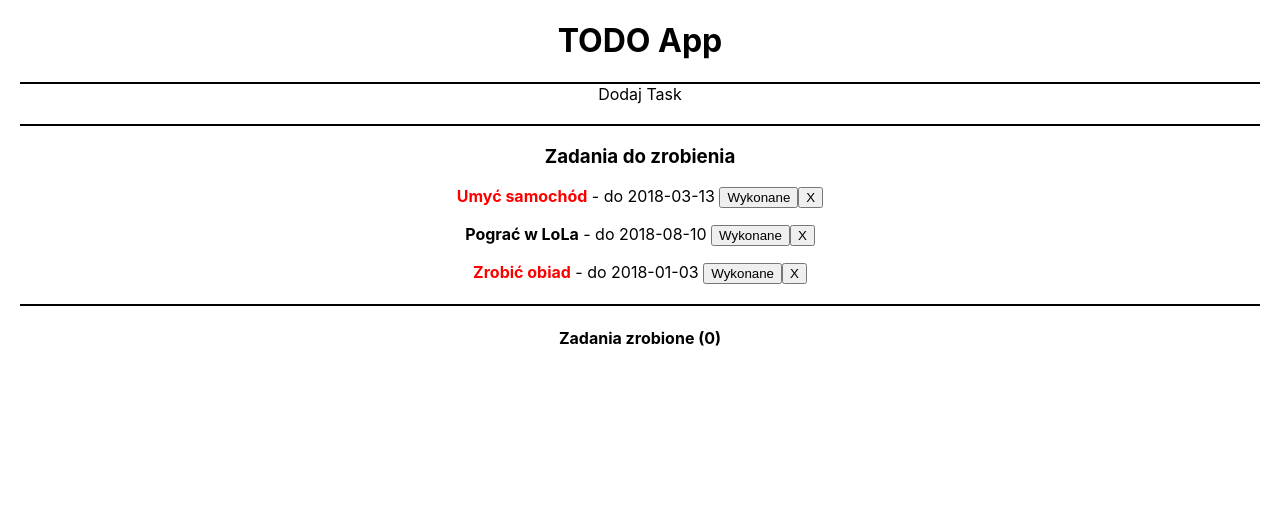
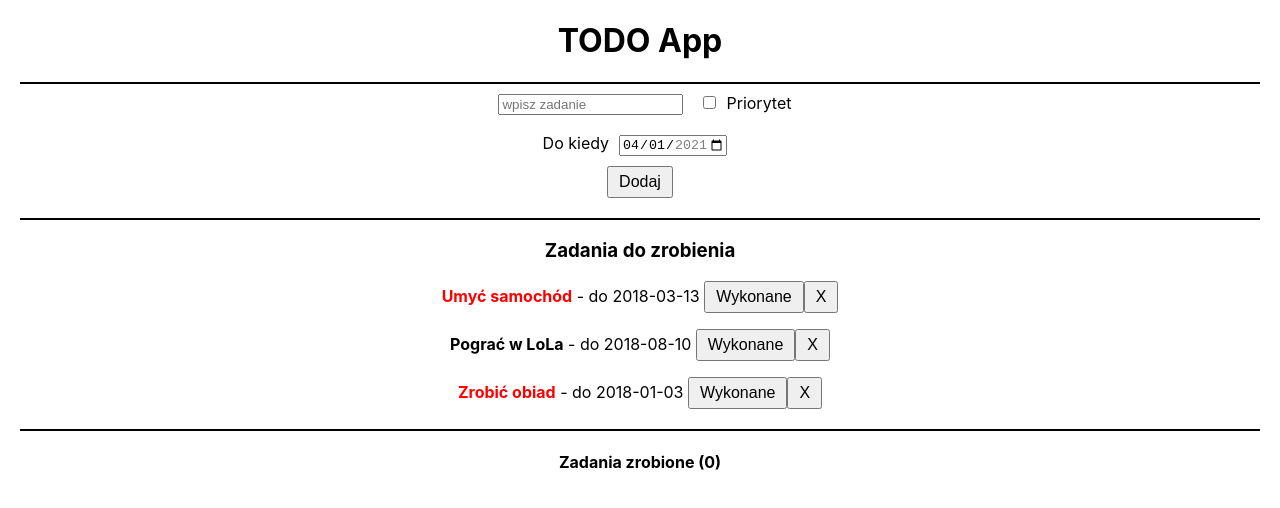
Before and after one commit to JacobOsowsky/ToDo, a React (Create React App) app: page / in a window 1280 px wide. Shown: the top 508 px of the page. Built offline with nearby package versions, Linux system fonts and the light colour scheme.

Commit message:
create structure of adding component

```diff
--- /dev/null
+++ b/src/components/AddTask.css
@@ -0,0 +1,8 @@
+input {
+    margin: 10px;
+}
+
+button {
+    font-size: 16px;
+    padding: 5px 10px;
+}
--- a/src/components/AddTask.js
+++ b/src/components/AddTask.js
@@ -1,11 +1,22 @@
 import React, {Component} from 'react';
+import './AddTask.css'
 
 class AddTask extends Component {
-    state = {  }
+    state = {
+        text: "",
+        checked: false,
+        date: "2021-04-01"
+     }
     render() {
         return (
             <div className="add">
-                Dodaj Task
+                <input type="text" placeholder="wpisz zadanie" id="text" value={this.state.text}></input>
+                <input type="checkbox" id="checked" checked={this.state.checked}></input>
+                <label htmlFor="checked">Priorytet</label> <br/>
+                <label htmlFor="date">Do kiedy</label>
+                <input type="date" id="date" value={this.state.date} min="2021-03-17" max="2021-05-01"></input> <br/>
+                <button>Dodaj</button>
+
             </div>
          );
     }
```
